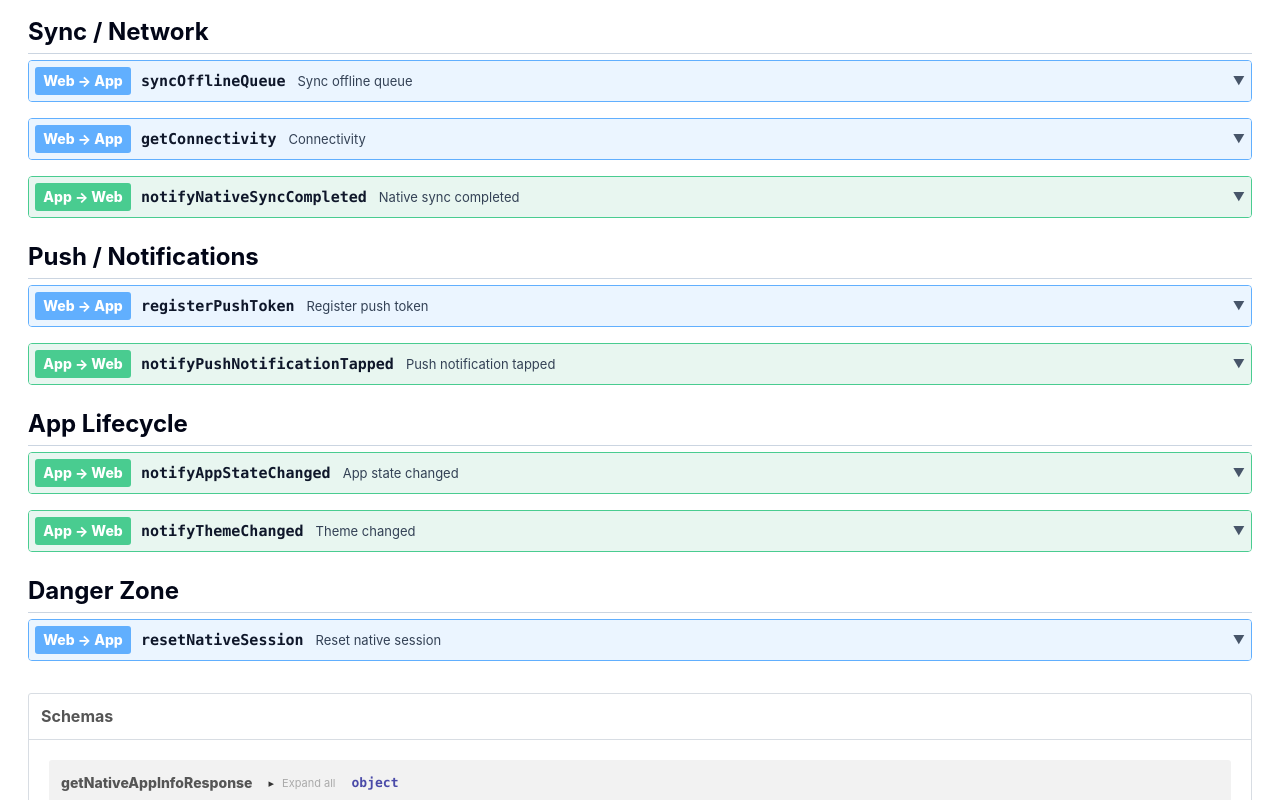
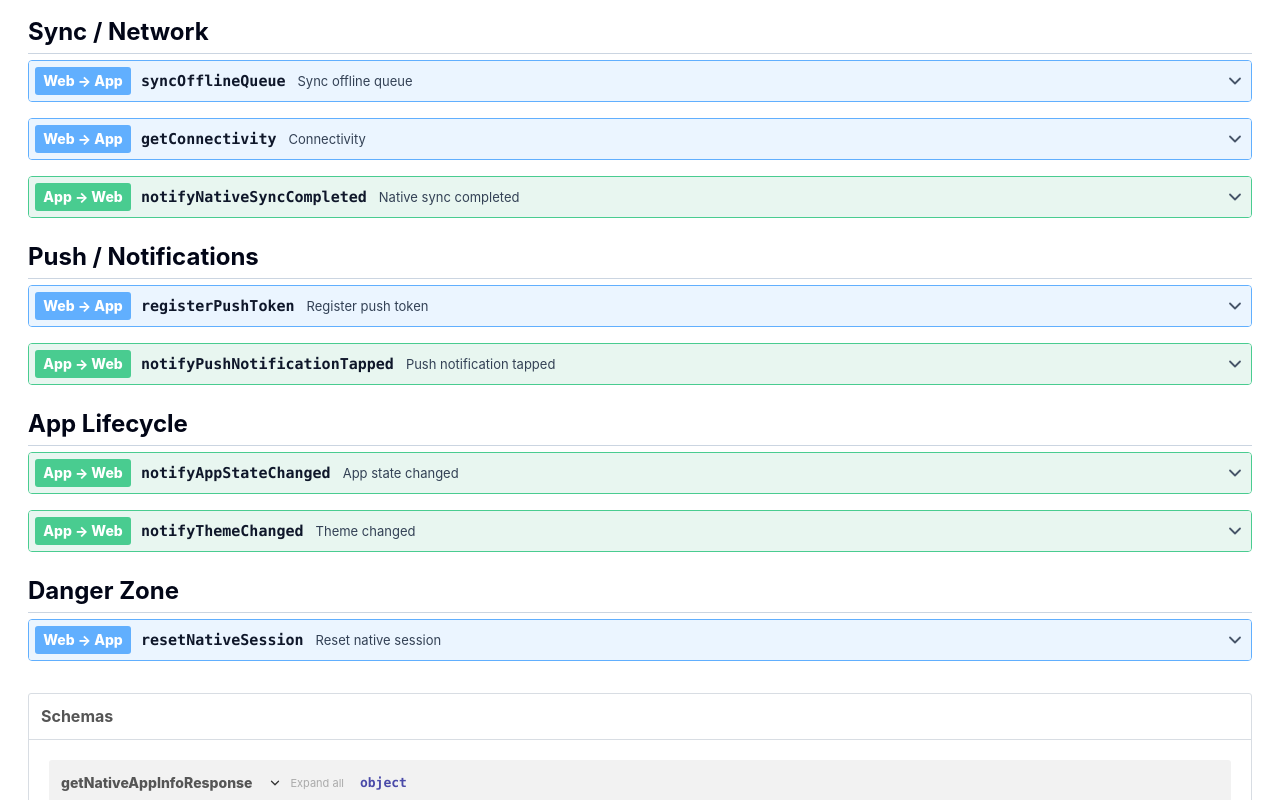
Before and after one commit to easyhooon/bridge-spec-ui, a React (Vite) app: page / in a window 1280 px wide. Shown: the part 2160-2960 px from the top of the page. Built offline with nearby package versions, Linux system fonts and the light colour scheme.

Commit message:
Align disclosure chevron icons

```diff
--- a/src/components/BridgeSpecUi.tsx
+++ b/src/components/BridgeSpecUi.tsx
@@ -171,20 +171,32 @@ function OperationMethod({ direction }: { direction: BridgeDirection }) {
   )
 }
 
-function ChevronIcon({ isOpen }: { isOpen: boolean }) {
+function ChevronIcon({
+  isOpen,
+  className = "bsu-chevron",
+}: {
+  isOpen: boolean
+  className?: string
+}) {
   return (
-    <span className="bsu-chevron" aria-hidden="true">
-      {isOpen ? "▲" : "▼"}
-    </span>
+    <svg
+      aria-hidden="true"
+      className={className}
+      fill="none"
+      viewBox="0 0 20 20">
+      <path
+        d={isOpen ? "M5 12.5L10 7.5L15 12.5" : "M5 7.5L10 12.5L15 7.5"}
+        stroke="currentColor"
+        strokeLinecap="round"
+        strokeLinejoin="round"
+        strokeWidth="1.8"
+      />
+    </svg>
   )
 }
 
 function SchemaChevronIcon({ isOpen }: { isOpen: boolean }) {
-  return (
-    <span className="bsu-schema-chevron" aria-hidden="true">
-      {isOpen ? "▾" : "▸"}
-    </span>
-  )
+  return <ChevronIcon className="bsu-schema-chevron" isOpen={isOpen} />
 }
 
 type JsonSchemaRecord = Record<string, unknown>
--- a/src/styles.css
+++ b/src/styles.css
@@ -286,8 +286,9 @@ body {
 
 .bsu-chevron {
   flex-shrink: 0;
+  width: 20px;
+  height: 20px;
   color: #475569;
-  font-size: 12px;
 }
 
 .bsu-operation-body {
@@ -594,6 +595,9 @@ body {
 }
 
 .bsu-schema-chevron {
+  flex-shrink: 0;
+  width: 14px;
+  height: 14px;
   color: #333;
 }
 
```
